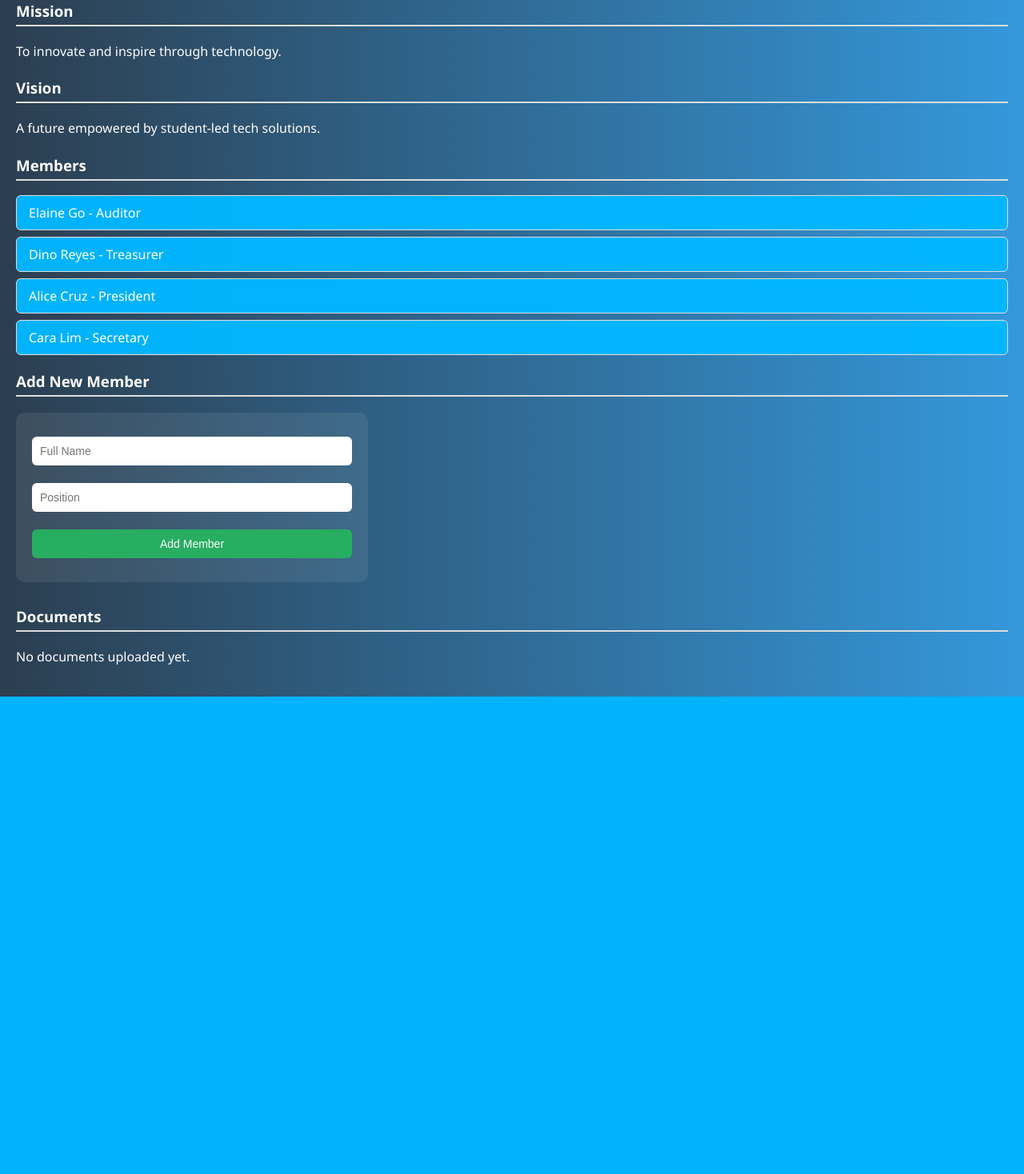
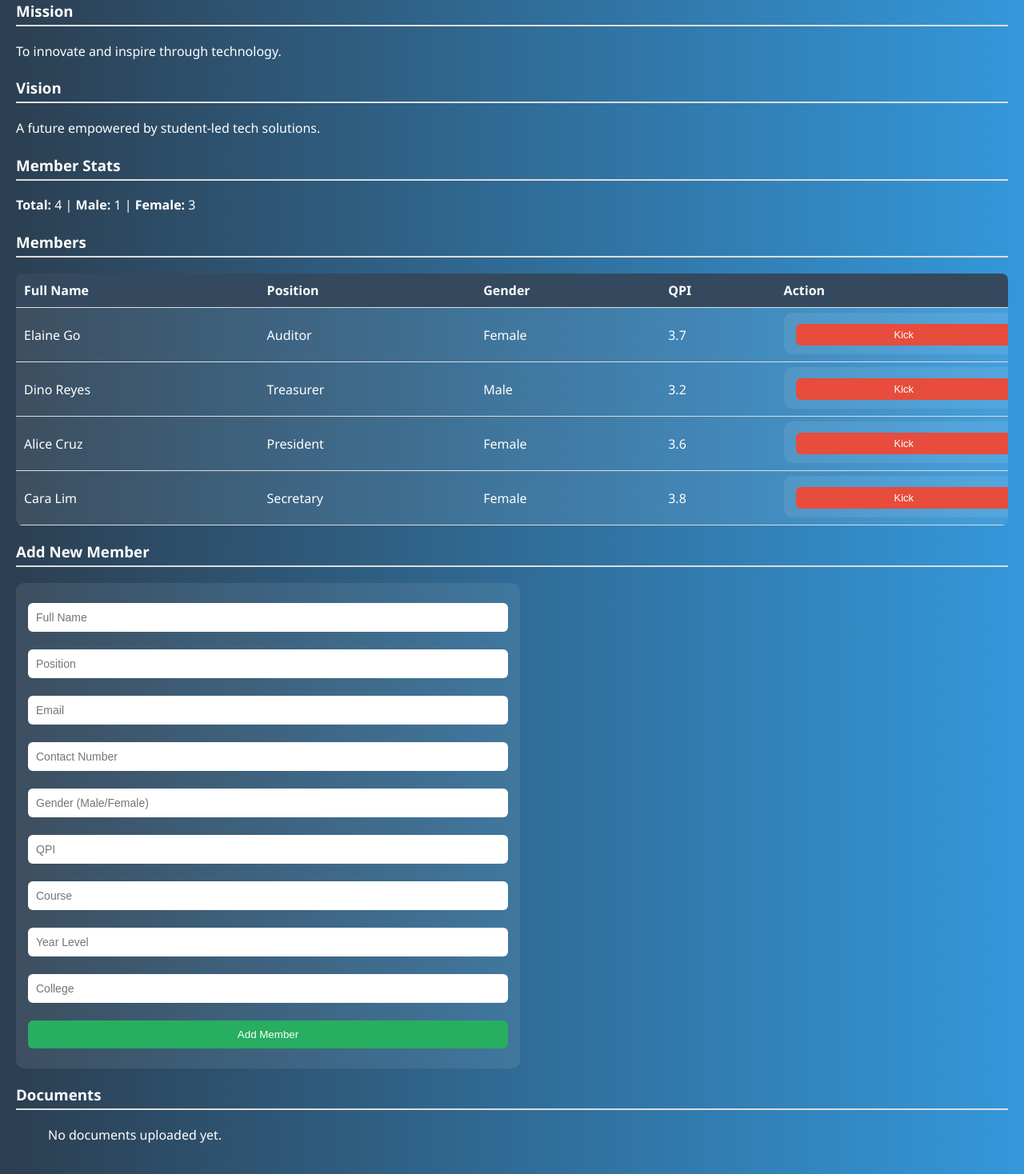
Before and after one commit to KGG-Student/TEST_SACDEV, a Flask app: page /organization/19 in a window 1280 px wide. Shown: the part 222-1690 px from the top of the page at 80% size. Before the commit the page ends 1093 px from the top, so only its background shows below. Run offline with Flask 3, Linux system fonts and the light colour scheme; the visitor is signed in with stand-in values (Sample User, id 1); data comes from the database, SQL or seed files in the repository; both versions use the stored data as it was after the commit; data that the repository does not hold is empty.

Commit message:
updated new org view

```diff
--- a/app.py
+++ b/app.py
@@ -101,29 +101,65 @@ def rrc_dashboard():
 def logout():
     # logout_user()
     return redirect(url_for('login'))
+
 # --- ORGANIZATIONS ---
-
 @app.route('/organization/<int:org_id>', methods=['GET', 'POST'])
 def view_organization(org_id):
     db = get_db()
 
-    # Handle new member submission
+    # Add new member manually by entering details
     if request.method == 'POST':
-        name = request.form['name']
-        position = request.form['position']
-        db.execute(
-    'INSERT INTO members (org_id, full_name, position) VALUES (?, ?, ?)',
-    (org_id, request.form['name'], request.form['position'])
-)
+        if 'add_member' in request.form:
+            full_name = request.form['full_name']
+            position = request.form['position']
+            email = request.form['email']
+            contact_no = request.form['contact_no']
+            sex = request.form['sex']
+            qpi = request.form['qpi']
+            course = request.form['course']
+            year_level = request.form['year_level']
+            college = request.form['college']
 
-        db.commit()
+            db.execute(
+                '''INSERT INTO members (
+                    org_id, full_name, position, email, contact_no, sex, qpi, course, year_level, college
+                ) VALUES (?, ?, ?, ?, ?, ?, ?, ?, ?, ?)''',
+                (org_id, full_name, position, email, contact_no, sex, qpi, course, year_level, college)
+            )
+            db.commit()
+
+        elif 'kick_member' in request.form:
+            member_id = request.form['member_id']
+            db.execute('DELETE FROM members WHERE id = ?', (member_id,))
+            db.commit()
+
         return redirect(url_for('view_organization', org_id=org_id))
 
+    # Fetch organization details
     org = db.execute('SELECT * FROM organizations WHERE id = ?', (org_id,)).fetchone()
-    members = db.execute('SELECT * FROM members WHERE org_id = ?', (org_id,)).fetchall()
+
+    # Fetch members (no join needed)
+    members = db.execute('''
+        SELECT position, full_name, sex AS gender, qpi, id
+        FROM members
+        WHERE org_id = ?
+    ''', (org_id,)).fetchall()
+
+    # Optional: documents table
     documents = db.execute('SELECT * FROM documents WHERE org_id = ?', (org_id,)).fetchall()
-    return render_template('organization_view.html', org=org, members=members, documents=documents)
 
+    # Count members
+    total_members = len(members)
+    male_count = sum(1 for m in members if m['gender'] == 'Male')
+    female_count = sum(1 for m in members if m['gender'] == 'Female')
+
+    return render_template('organization_view.html',
+                           org=org,
+                           members=members,
+                           documents=documents,
+                           total_members=total_members,
+                           male_count=male_count,
+                           female_count=female_count)
 
 # ---STUDENTS ORGS---
 @app.route('/students_orgs')
--- a/templates/organization_view.html
+++ b/templates/organization_view.html
@@ -29,25 +29,6 @@
     color: white;
   }
 
-  ul {
-    list-style: none;
-    padding: 0;
-  }
-
-  ul li {
-    background: rgba(0, 183, 255, 0.97);
-    border: 1px solid #ddd;
-    padding: 10px 15px;
-    margin-bottom: 8px;
-    border-radius: 6px;
-    transition: background 0.3s ease;
-    color: white;
-  }
-
-  ul li:hover {
-    background-color: rgba(0, 68, 255, 0.99);
-  }
-
   a {
     color: #3498db;
     text-decoration: none;
@@ -64,7 +45,9 @@
     border-radius: 10px;
   }
 
-  input[type="text"] {
+  input[type="text"],
+  input[type="email"],
+  input[type="number"] {
     width: 100%;
     padding: 10px;
     margin-bottom: 12px;
@@ -87,6 +70,20 @@
     background-color: #1e8449;
   }
 
+  .kick-btn {
+    background-color: #e74c3c;
+    color: white;
+    padding: 6px 12px;
+    border: none;
+    border-radius: 6px;
+    cursor: pointer;
+    font-size: 13px;
+  }
+
+  .kick-btn:hover {
+    background-color: #c0392b;
+  }
+
   .back-btn {
     display: inline-block;
     background: #3498db;
@@ -95,6 +92,25 @@
     text-decoration: none;
     border-radius: 5px;
     margin-bottom: 20px;
+  }
+
+  table {
+    width: 100%;
+    border-collapse: collapse;
+    background-color: rgba(255, 255, 255, 0.08);
+    margin-top: 20px;
+    border-radius: 8px;
+    overflow: hidden;
+  }
+
+  th, td {
+    padding: 10px;
+    border-bottom: 1px solid #ddd;
+    text-align: left;
+  }
+
+  th {
+    background-color: #34495e;
   }
 </style>
 
@@ -109,23 +125,56 @@
 <h3>Vision</h3>
 <p>{{ org.vision }}</p>
 
+<h3>Member Stats</h3>
+<p><strong>Total:</strong> {{ total_members }} | <strong>Male:</strong> {{ male_count }} | <strong>Female:</strong> {{ female_count }}</p>
+
 <h3>Members</h3>
-<ul>
-  {% for member in members %}
-    <li>{{ member.full_name }} - {{ member.position }}</li>
-  {% else %}
-    <p>No members yet.</p>
-  {% endfor %}
-</ul>
+{% if members %}
+<table>
+  <thead>
+    <tr>
+      <th>Full Name</th>
+      <th>Position</th>
+      <th>Gender</th>
+      <th>QPI</th>
+      <th>Action</th>
+    </tr>
+  </thead>
+  <tbody>
+    {% for member in members %}
+    <tr>
+      <td>{{ member.full_name }}</td>
+      <td>{{ member.position }}</td>
+      <td>{{ member.gender }}</td>
+      <td>{{ member.qpi }}</td>
+      <td>
+        <form method="POST" style="display:inline;">
+          <input type="hidden" name="member_id" value="{{ member.id }}">
+          <button type="submit" name="kick_member" class="kick-btn">Kick</button>
+        </form>
+      </td>
+    </tr>
+    {% endfor %}
+  </tbody>
+</table>
+{% else %}
+  <p>No members yet.</p>
+{% endif %}
 
-<!-- Add Member Form -->
 <h3>Add New Member</h3>
-<form method="POST" style="max-width: 400px; background-color: rgba(255, 255, 255, 0.08); padding: 20px; border-radius: 10px; margin-bottom: 30px;">
-  <input type="text" name="name" placeholder="Full Name" required style="width: 100%; padding: 10px; margin-bottom: 12px; border-radius: 6px; border: none; font-size: 14px;">
-  <input type="text" name="position" placeholder="Position" required style="width: 100%; padding: 10px; margin-bottom: 12px; border-radius: 6px; border: none; font-size: 14px;">
-  <button type="submit" class="submit-btn" style="width: 100%; padding: 10px; border-radius: 6px; border: none; background-color: #27ae60; color: white; font-size: 14px;">Add Member</button>
+<form method="POST" style="max-width: 600px;">
+  <input type="hidden" name="add_member" value="1">
+  <input type="text" name="full_name" placeholder="Full Name" required>
+  <input type="text" name="position" placeholder="Position" required>
+  <input type="email" name="email" placeholder="Email">
+  <input type="text" name="contact_no" placeholder="Contact Number">
+  <input type="text" name="sex" placeholder="Gender (Male/Female)">
+  <input type="number" step="0.01" name="qpi" placeholder="QPI">
+  <input type="text" name="course" placeholder="Course">
+  <input type="text" name="year_level" placeholder="Year Level">
+  <input type="text" name="college" placeholder="College">
+  <button type="submit" class="submit-btn" style="width: 100%;">Add Member</button>
 </form>
-
 
 <h3>Documents</h3>
 <ul>
```
Also changed, not shown: database/users.db.
